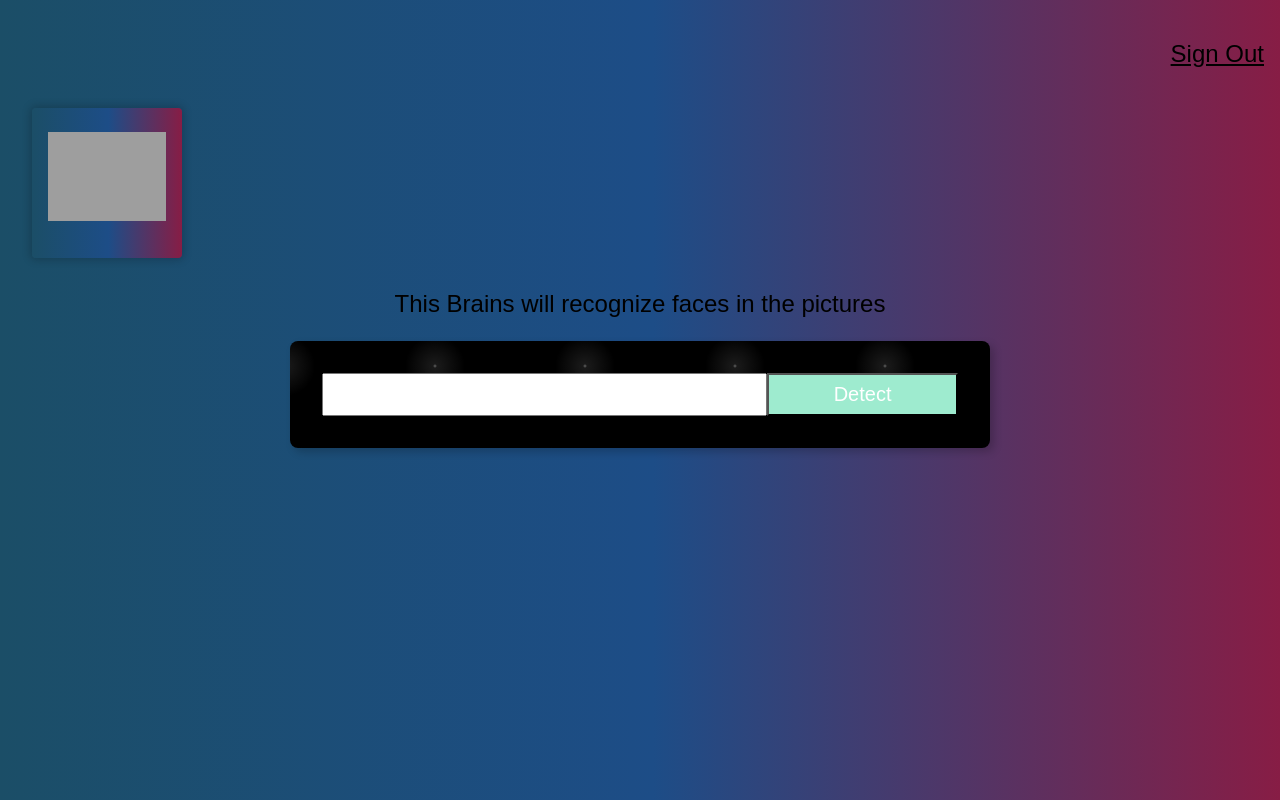
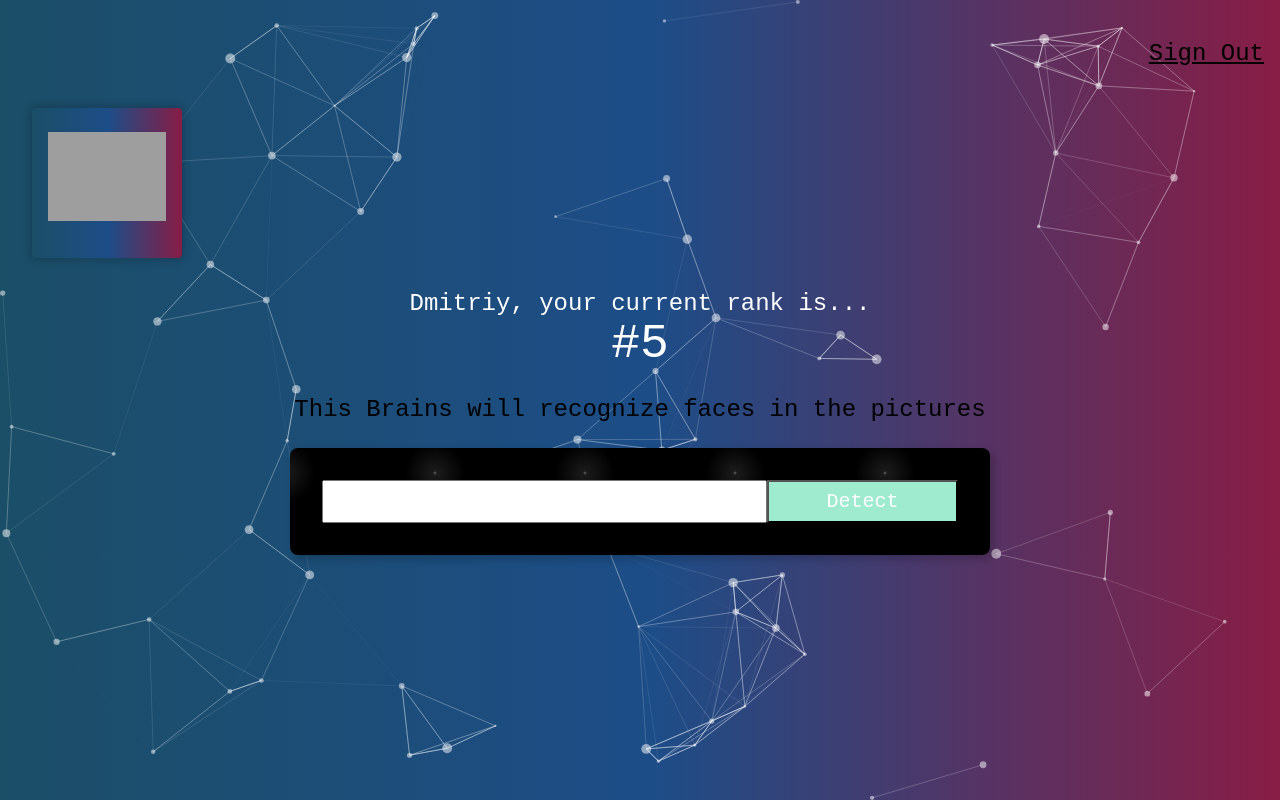
Before and after one commit to Dmprogram/face-recognition, a React app: page / in a window 1280 px wide. Built offline with nearby package versions, Linux system fonts and the light colour scheme; grey boxes are pictures that could not be loaded.

Commit message:
add-particles

```diff
--- a/package.json
+++ b/package.json
@@ -61,6 +61,8 @@
     "react": "^18.2.0",
     "react-dom": "^18.2.0",
     "react-parallax-tilt": "^1.7.89",
-    "tachyons": "^4.12.0"
+    "react-tsparticles": "^2.8.0",
+    "tachyons": "^4.12.0",
+    "tsparticles": "^2.8.0"
   }
 }
--- /dev/null
+++ b/src/app.css
@@ -0,0 +1,3 @@
+.App {
+  text-align: center;
+}
--- a/src/app.tsx
+++ b/src/app.tsx
@@ -2,11 +2,17 @@
 import Navigation from "./components/navigation/Navigation";
 import Logo from "./components/logo/logo";
 import ImageLinkForm from "./components/imageLinkForm/imageLinkForm";
+import Rank from "./components/rank/rank";
+import Particle from "./components/particles/particle";
+import "./app.css";
+
 const App = () => {
   return (
     <div className="App">
+      <Particle />
       <Navigation />
       <Logo />
+      <Rank />
       <ImageLinkForm />
       {/* <FaceRecognition /> */}
     </div>
--- /dev/null
+++ b/src/components/particles/particle.tsx
@@ -0,0 +1,88 @@
+import React from "react";
+import Particles from "react-tsparticles";
+import { loadFull } from "tsparticles";
+import { useCallback } from "react";
+import type { Container, Engine } from "tsparticles-engine";
+import "./particles.css";
+
+const Particle = () => {
+  const particlesInit = useCallback(async (engine: Engine) => {
+    await loadFull(engine);
+  }, []);
+
+  return (
+    <Particles
+      className="particles"
+      id="tsparticles"
+      init={particlesInit}
+      options={{
+        fpsLimit: 120,
+        interactivity: {
+          events: {
+            onClick: {
+              enable: true,
+              mode: "push",
+            },
+            onHover: {
+              enable: true,
+              mode: "repulse",
+            },
+            resize: true,
+          },
+          modes: {
+            push: {
+              quantity: 4,
+            },
+            repulse: {
+              distance: 200,
+              duration: 0.4,
+            },
+          },
+        },
+        particles: {
+          color: {
+            value: "#ffffff",
+          },
+          links: {
+            color: "#ffffff",
+            distance: 150,
+            enable: true,
+            opacity: 0.5,
+            width: 1,
+          },
+          collisions: {
+            enable: true,
+          },
+          move: {
+            direction: "none",
+            enable: true,
+            outModes: {
+              default: "bounce",
+            },
+            random: false,
+            speed: 3,
+            straight: false,
+          },
+          number: {
+            density: {
+              enable: true,
+              area: 500,
+            },
+            value: 40,
+          },
+          opacity: {
+            value: 0.5,
+          },
+          shape: {
+            type: "circle",
+          },
+          size: {
+            value: { min: 1, max: 5 },
+          },
+        },
+        detectRetina: true,
+      }}
+    />
+  );
+};
+export default Particle;
--- /dev/null
+++ b/src/components/particles/particles.css
@@ -0,0 +1,8 @@
+.particles {
+  position: fixed;
+  top: 0;
+  right: 0;
+  bottom: 0;
+  left: 0;
+  z-index: -1;
+}
--- /dev/null
+++ b/src/components/rank/rank.css
@@ -0,0 +1,3 @@
+.content {
+  text-align: center;
+}
--- /dev/null
+++ b/src/components/rank/rank.tsx
@@ -0,0 +1,11 @@
+import React from "react";
+import "./rank.css";
+const Rank = () => {
+  return (
+    <div className="content">
+      <div className="white f3">{"Dmitriy, your current rank is..."}</div>
+      <div className="white f1">{"#5"}</div>
+    </div>
+  );
+};
+export default Rank;
--- a/src/index.css
+++ b/src/index.css
@@ -1,7 +1,7 @@
 body {
   margin: 0;
   padding: 0;
-  font-family: sans-serif;
+  font-family: "Courier New", Courier, monospace;
   background: linear-gradient(
     90deg,
     rgba(27, 78, 103, 1) 0%,
```
Also changed, not shown: 1 other file (tests, documents, lock files or other folders).
